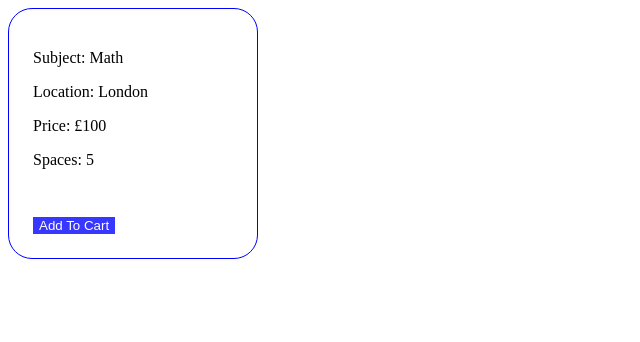
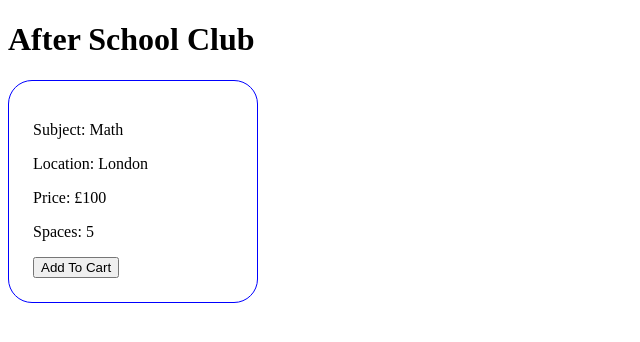
Before and after one commit to felixfavour/after-school-club, a plain HTML site: page index.html in a window 1280 px wide. Shown: the whole page, without its empty margins (0-640 px from the left). Drawn offline with nearby package versions, Linux system fonts and the light colour scheme.

Commit message:
added after school club heading and disable button feature

```diff
--- a/index.html
+++ b/index.html
@@ -14,16 +14,11 @@
       padding: 24px;
       width: 200px;
     }
-    button {
-      background: rgb(55, 55, 255);
-      color: #FFFFFF;
-      border: none;
-      margin-top: 32px;
-    }
   </style>
 </head>
 <body>
   <div id="app">
+    <h1>After School Club</h1>
     <!-- Entry point of our application -->
     <div class="lesson">
       <div class="info">
@@ -32,7 +27,10 @@
         <p>Price: £{{ lesson.price }}</p>
         <p>Spaces: {{ lesson.numberOfSpaces }}</p>
       </div>
-      <button v-on:click="addToCart">
+      <button v-show="canAddToCart" v-on:click="addToCart">
+        Add To Cart
+      </button>
+      <button v-show="!canAddToCart" disabled="true" v-on:click="addToCart">
         Add To Cart
       </button>
     </div>
@@ -55,6 +53,11 @@
             this.lesson.numberOfSpaces -= 1
           }
         }
+      },
+      computed: {
+        canAddToCart () {
+          return this.lesson.numberOfSpaces > 0
+        }
       }
     });
   </script>
```
